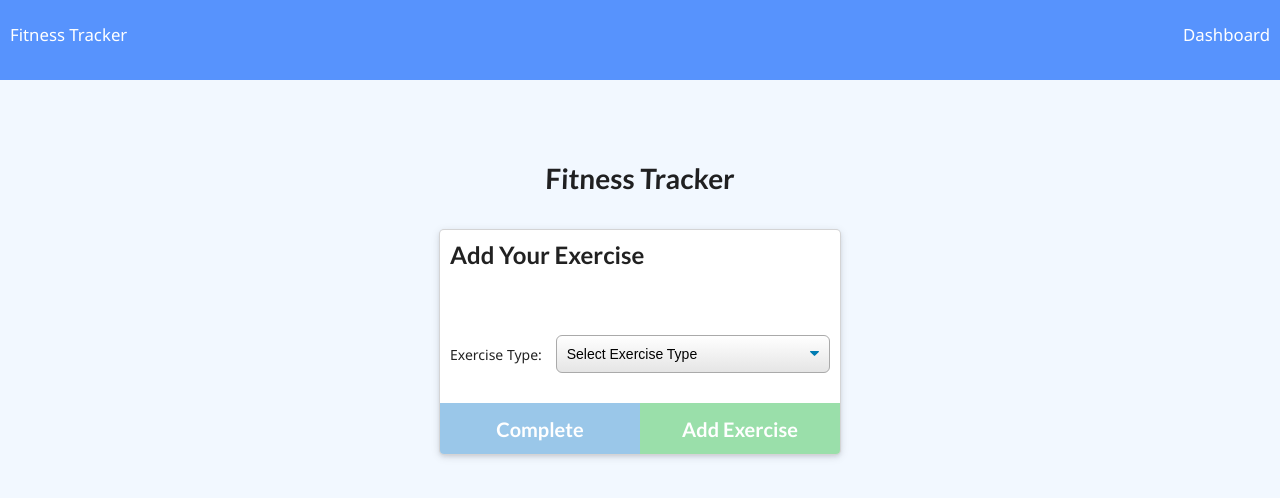
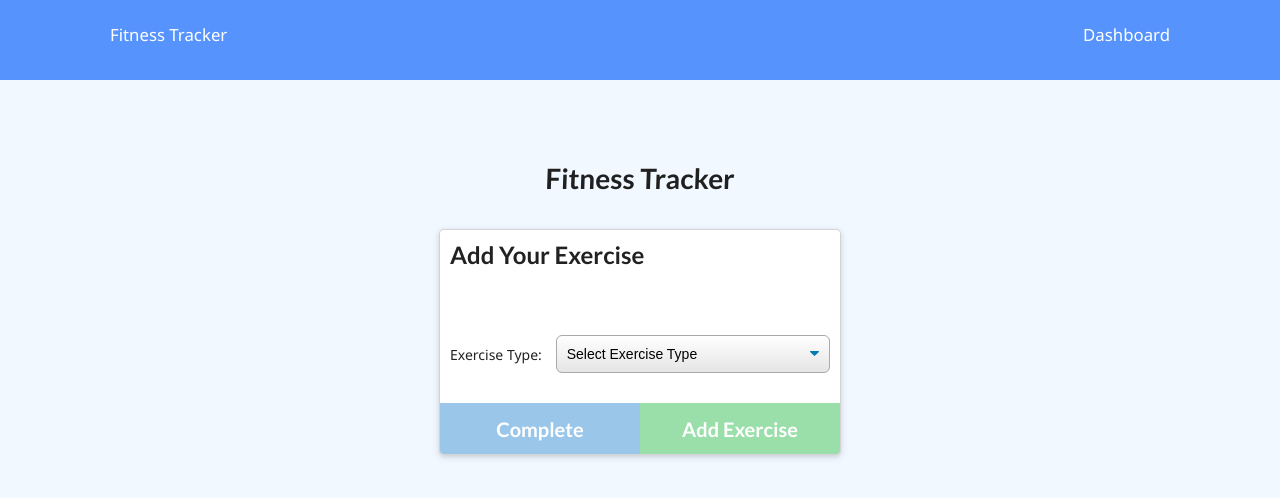
Before and after one commit to spencercreer/nosql-fitness-tracker, a website: page public/exercise.html in a window 1280 px wide. Drawn offline with nearby package versions, Linux system fonts and the light colour scheme; no server answers.

```diff
--- a/public/exercise.html
+++ b/public/exercise.html
@@ -12,8 +12,8 @@
 
 <body>
   <nav>
-    <a href="/">Fitness Tracker</a>
-    <a href="/stats" style="float: right;">Dashboard</a>
+    <a href="/" style="margin-left: 100px;">Fitness Tracker</a>
+    <a href="/stats" style="float: right; margin-right: 100px;">Dashboard</a>
   </nav>
   <div class="wrapper">
     <header>
```
Also changed, not shown: public/index.html (+1 -1 lines), public/stats.html (+1 -1 lines), README.md, public/assets/fitness.gif (added).
